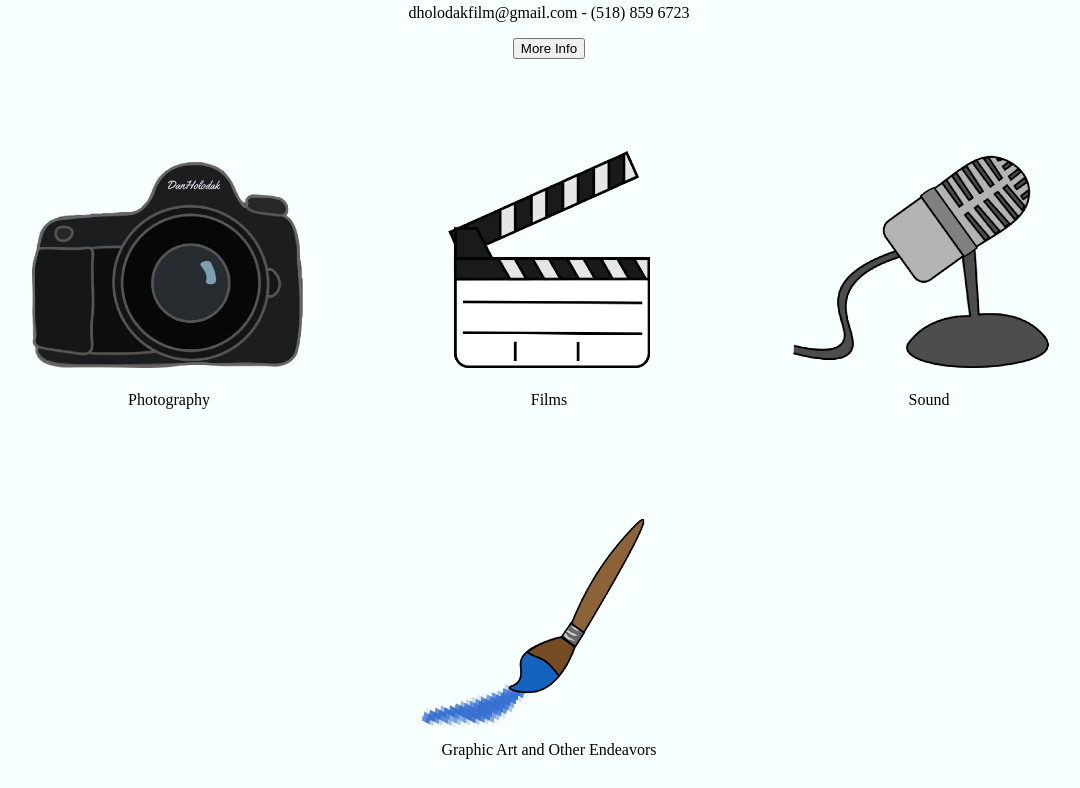
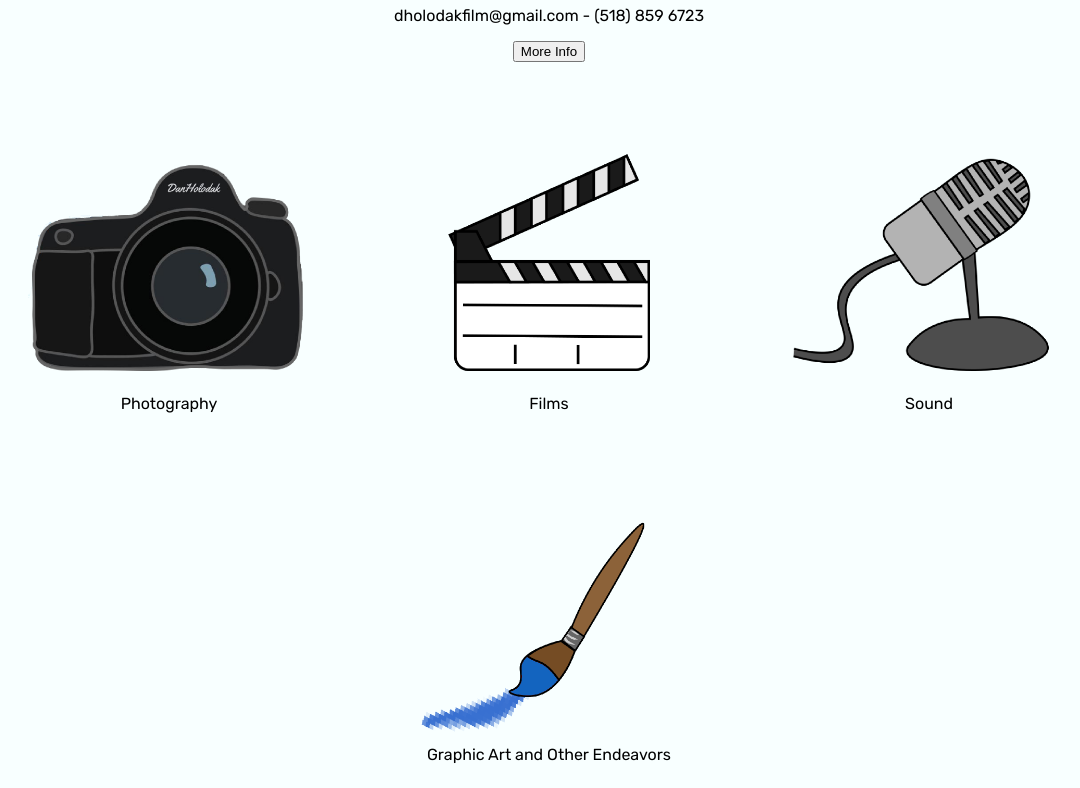
Before and after one commit to danholodak/DanHolodakDotCom, a plain HTML site: page index.html in a window 1280 px wide. Shown: the part 337-1125 px from the top of the page, without its empty margins (91-1171 px from the left). Drawn offline with Linux system fonts and the light colour scheme.

Commit message:
changed fonts to rubik

```diff
--- a/style.css
+++ b/style.css
@@ -9,6 +9,7 @@ td {
 
 body {
     background-color: #F8FFFF;
+    font-family: 'Rubik';
 }
 
 #page-container {
```
